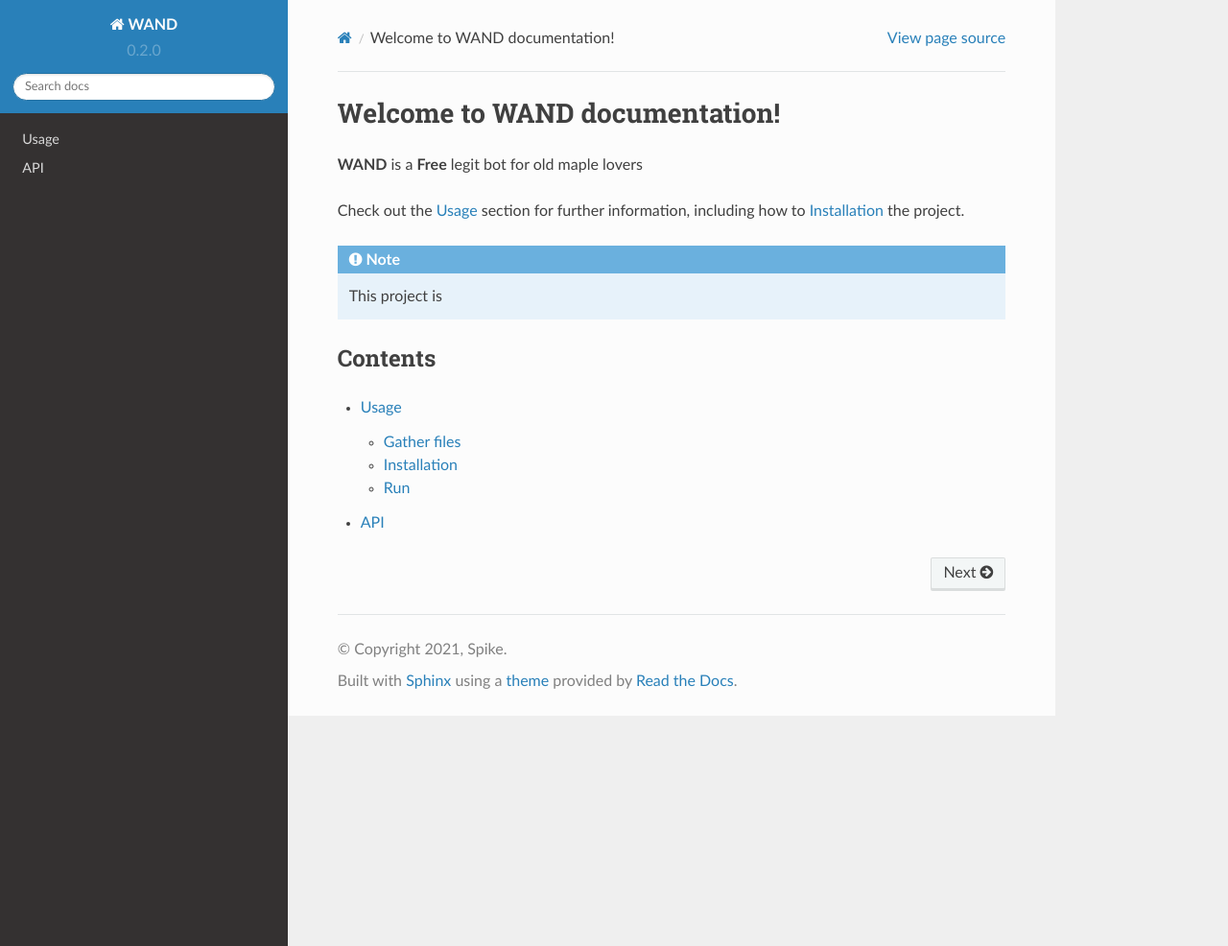
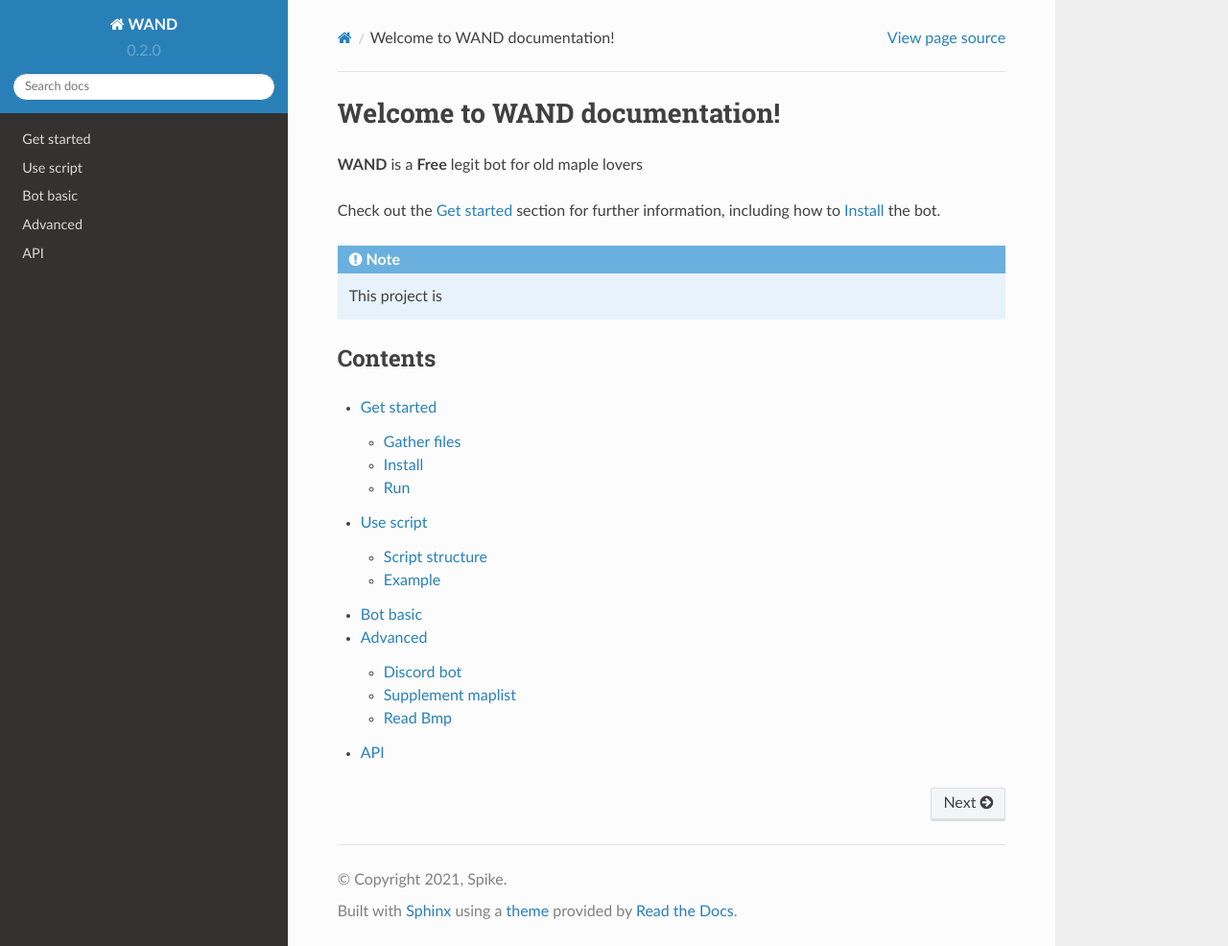
Before and after one commit to SpikeMogo/New_WAND, a Sphinx documentation site: the page built from docs/source/index.rst, in a window 1280 px wide and 986 px high. Shown: the whole window at 96% size. Built offline with Sphinx 7.4.7 and the Read the Docs theme 2.0.0, drawn with Linux system fonts in a browser that asks for light colours.

Commit message:
structure

```diff
--- /dev/null
+++ b/docs/source/advanced.rst
@@ -0,0 +1,21 @@
+Advanced
+===========
+
+.. _discord_bot:
+
+Discord bot
+------------
+To use the discord bot
+
+
+.. _supplement_maplist:
+
+Supplement maplist
+--------------------
+To
+
+
+
+Read Bmp
+--------------------
+To use
--- a/docs/source/api.rst
+++ b/docs/source/api.rst
@@ -1,5 +1,7 @@
 API
 ===
+
+
 
 .. autosummary::
    :toctree: generated
--- /dev/null
+++ b/docs/source/bot_basic.rst
@@ -0,0 +1,2 @@
+Bot basic
+============
--- a/docs/source/usage.rst
+++ b/docs/source/get_started.rst
@@ -1,7 +1,7 @@
-Usage
-=====
+Get started
+===============
 
-.. _Gather files:
+.. _gather_files:
 
 Gather files
 ------------
@@ -14,7 +14,8 @@
 
 
 .. _installation:
-Installation
+
+Install
 ----------------
 
 To retrieve a list of
--- a/docs/source/index.rst
+++ b/docs/source/index.rst
@@ -5,8 +5,8 @@
 
 
 
-Check out the :doc:`usage` section for further information, including
-how to :ref:`installation` the project.
+Check out the :doc:`get_started` section for further information, including
+how to :ref:`installation` the bot.
 
 .. note::
 
@@ -16,5 +16,8 @@
 --------
 
 .. toctree::
-   usage
+   get_started
+   use_script
+   bot_basic
+   advanced
    api
--- /dev/null
+++ b/docs/source/use_script.rst
@@ -0,0 +1,21 @@
+Use script
+=============
+
+
+
+.. _script_structure:
+
+Script structure
+------------------
+
+To use the script
+
+
+
+
+.. _script_example:
+
+Example
+------------------
+
+we provide 3 different example script
```
Also changed, not shown: other parts of docs/source/get_started.rst (+3 -4 lines), 2 other files.
